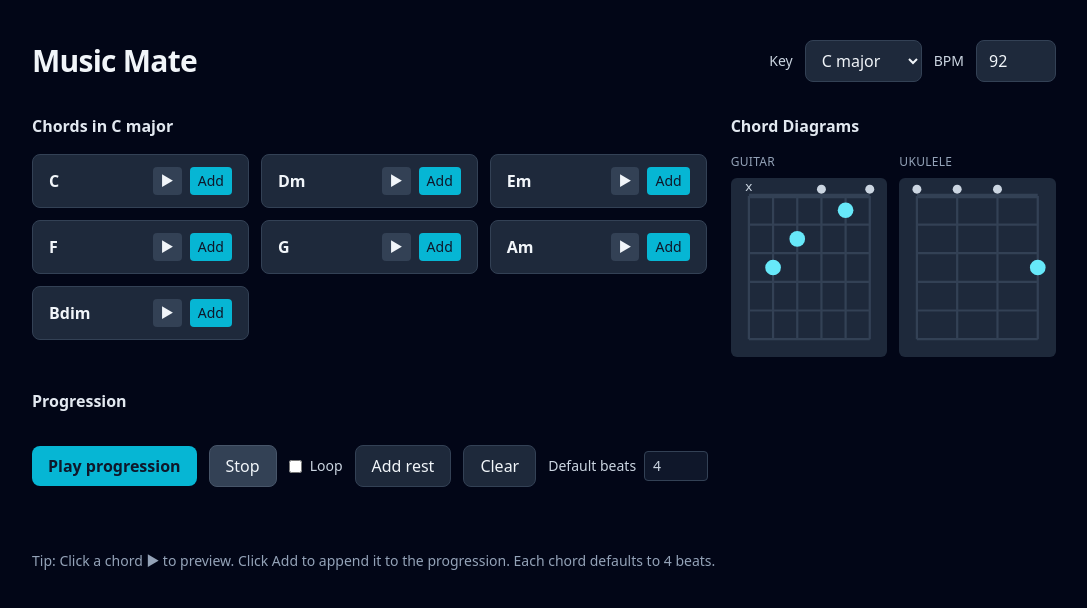
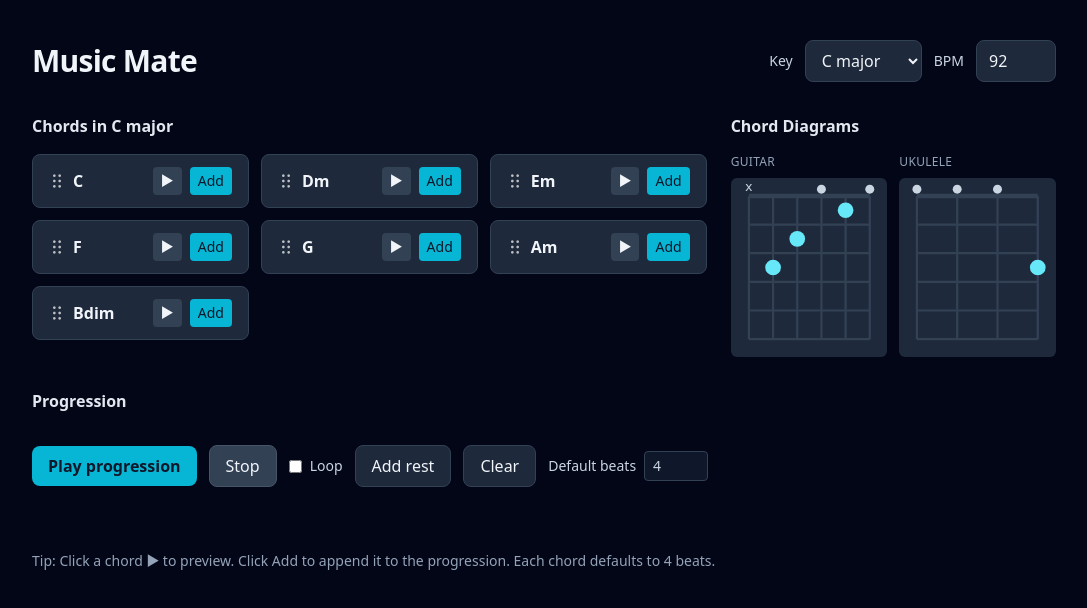
Before and after one commit to danrose499/Music-Mate, a Svelte app: page / in a window 1280 px wide. Shown: the top 608 px of the page, without its empty margins (96-1183 px from the left). Built offline with nearby package versions, Linux system fonts and the light colour scheme.

Commit message:
DnD from grid - fixes

```diff
--- a/src/components/ChordButton.svelte
+++ b/src/components/ChordButton.svelte
@@ -5,6 +5,7 @@
   export let onSelect
 
   let tempDragImage = null
+  import dragIcon from '../assets/images/drag.png'
 
   function handleDragStart(e) {
     e.dataTransfer.setData('application/x-chord', name)
@@ -42,7 +43,10 @@
   on:dragstart={handleDragStart}
   on:dragend={handleDragEnd}
 >
-  <span class="font-semibold">{name}</span>
+  <div class="flex items-center gap-2">
+    <img src={dragIcon} alt="drag" class="w-4 h-4 opacity-70" draggable="false" />
+    <span class="font-semibold">{name}</span>
+  </div>
   <div class="flex gap-2">
     <button type="button" class="px-2 py-1 rounded bg-slate-700 hover:bg-slate-600 text-sm" on:click|stopPropagation={() => onPreview?.()}>
       ▶︎
--- a/src/components/ProgressionBar.svelte
+++ b/src/components/ProgressionBar.svelte
@@ -166,7 +166,7 @@
         {/if}
       {/if}
     </div>
-    {#if ghostChord && overIndex === i + 1}
+    {#if ghostChord && overIndex === i + 1 && (i + 1) < progression.length}
       <div class="px-3 py-2 rounded-lg bg-cyan-500/30 border border-cyan-400 text-cyan-100 text-sm font-semibold">{ghostChord}</div>
     {/if}
   {/each}
```
